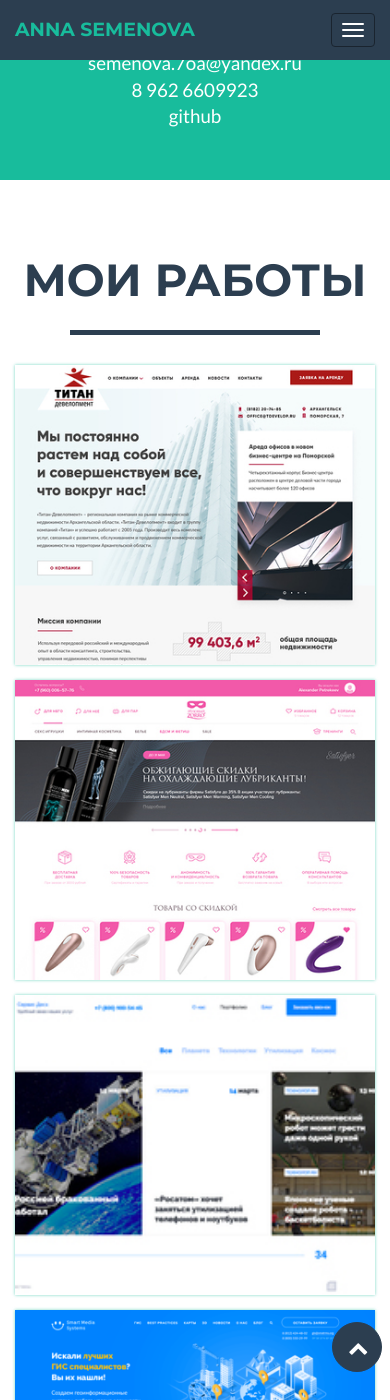
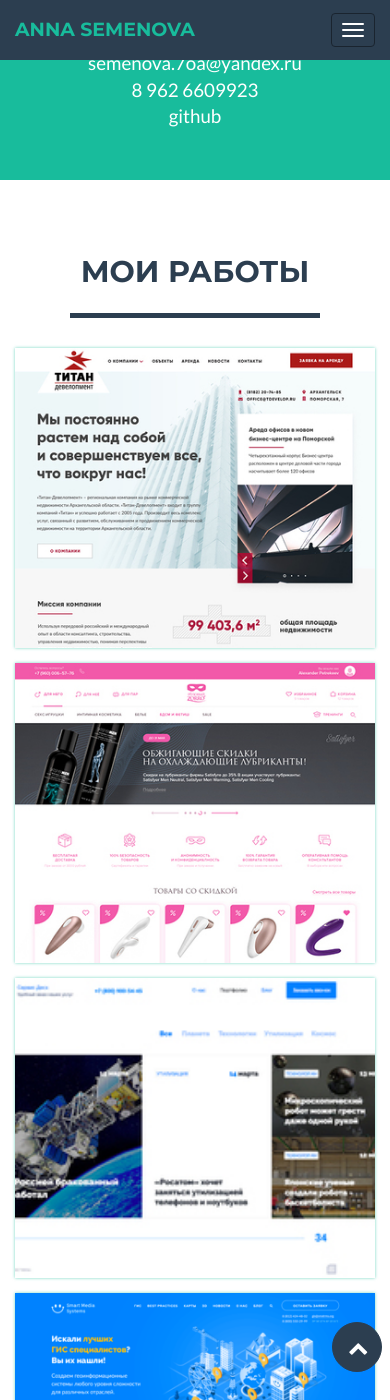
Before and after one commit to 7oa/7oa.github.io, a Jekyll site: the page built from index.html, in a window 390 px wide and 1400 px high, scrolled down 293 px. Built offline with Jekyll 4.4.1, drawn with Linux system fonts in a browser that asks for light colours.

Commit message:
adaptive

```diff
--- a/_includes/css/main.css
+++ b/_includes/css/main.css
@@ -181,6 +181,11 @@ section {
 section h2 {
     margin: 0;
     font-size: 3em;
+}
+@media(max-width:425px) {
+    section h2 {
+        font-size: 2em;
+    }
 }
 
 section.success {
```
